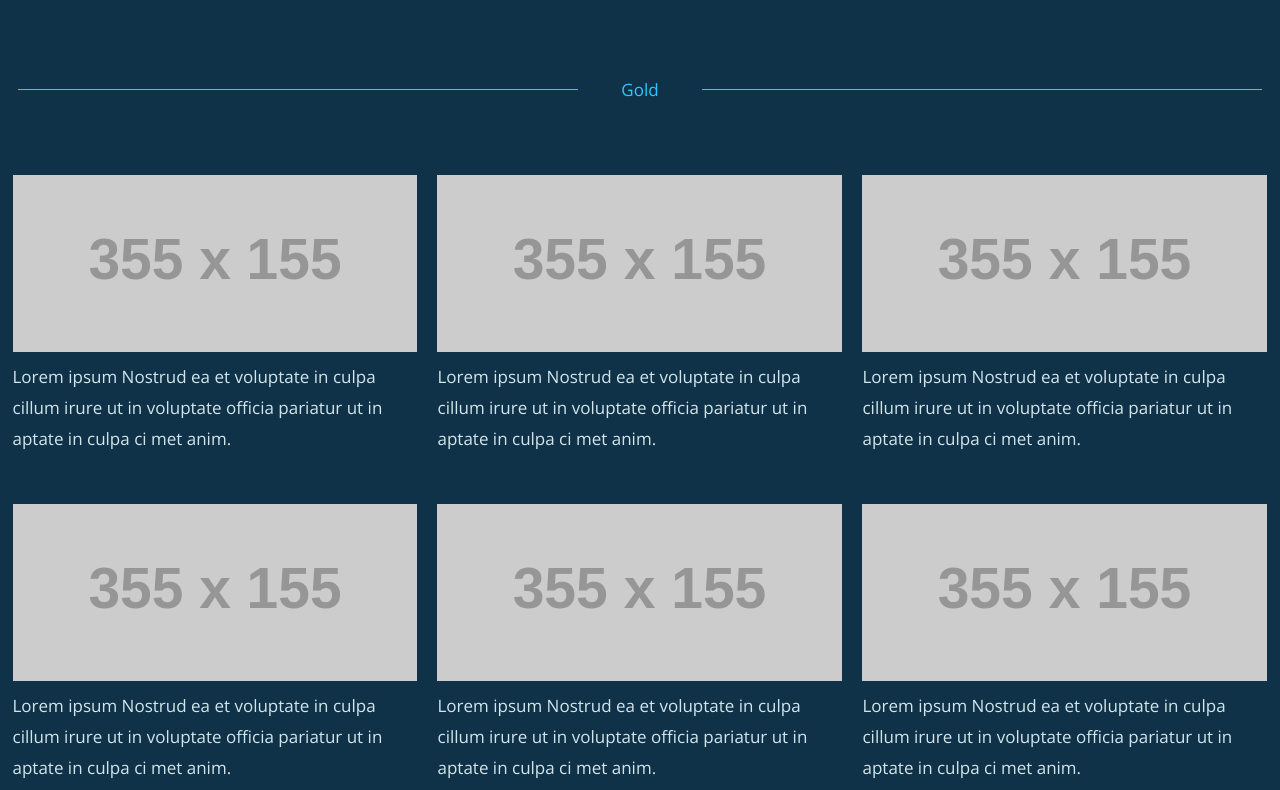
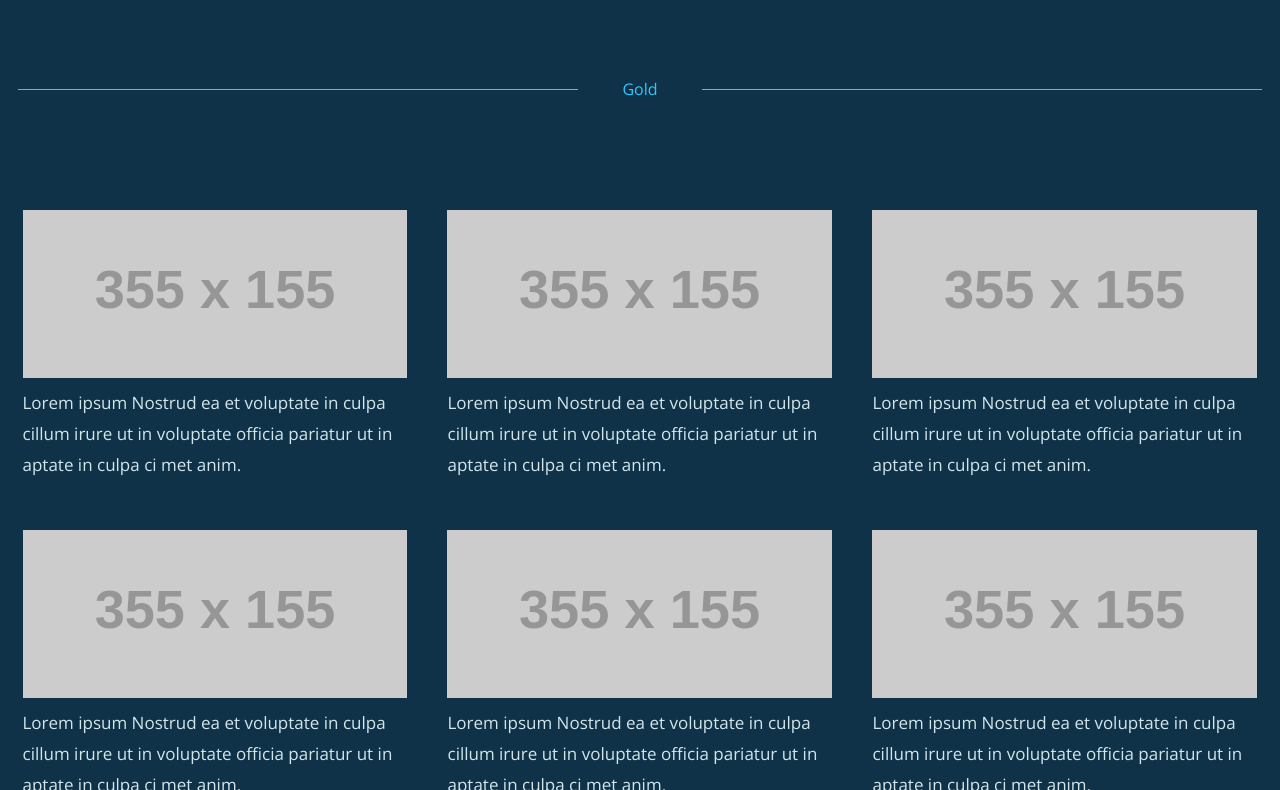
Before and after one commit to alexsutcliffe/ccc2016, a plain HTML site: page sponsors.html in a window 1280 px wide. Shown: the part 241-1031 px from the top of the page. Drawn offline with nearby package versions, Linux system fonts and the light colour scheme; placeholder pictures from the web are drawn by us.

Commit message:
some fixes

```diff
--- a/dev/scss/base/_global.scss
+++ b/dev/scss/base/_global.scss
@@ -38,7 +38,7 @@ header{
 section{
 	position: relative;
 	text-align: center;
-	padding: 80px 0;
+	padding: 100px 0;
 
 	.masthead{
 		p{
--- a/dev/scss/base/pages/_sponsors.scss
+++ b/dev/scss/base/pages/_sponsors.scss
@@ -1,6 +1,11 @@
 // Styles for sponsors page
 div.sponsors-template{
+	.masthead{
 
+		h1{
+			margin-bottom: 0;
+		}
+	}
 	.sponsors-hr{
 		@include clearfix;
 
@@ -20,6 +25,7 @@ div.sponsors-template{
 		    width: 20%;
 		    line-height: 1px;
 		    text-align: center;
+		    font-size: 16px;
 
 			@include tablet{
 		    	width: 10%;
@@ -31,14 +37,14 @@ div.sponsors-template{
 
 		.column{
 			overflow: hidden;
-		    padding-bottom: 5px;
-		    padding-top: 5px;
-		    padding-left: 10px;
-		    padding-right: 10px;
+			padding: 20px;
 		    text-align: left;
 			img{
 				width: 100%;
 			}
+			p{
+				margin-bottom: 10px;
+			}
 		}
 	}
 }
```
Also changed, not shown: index.html (+5 -0 lines), assets/css/main.css.
